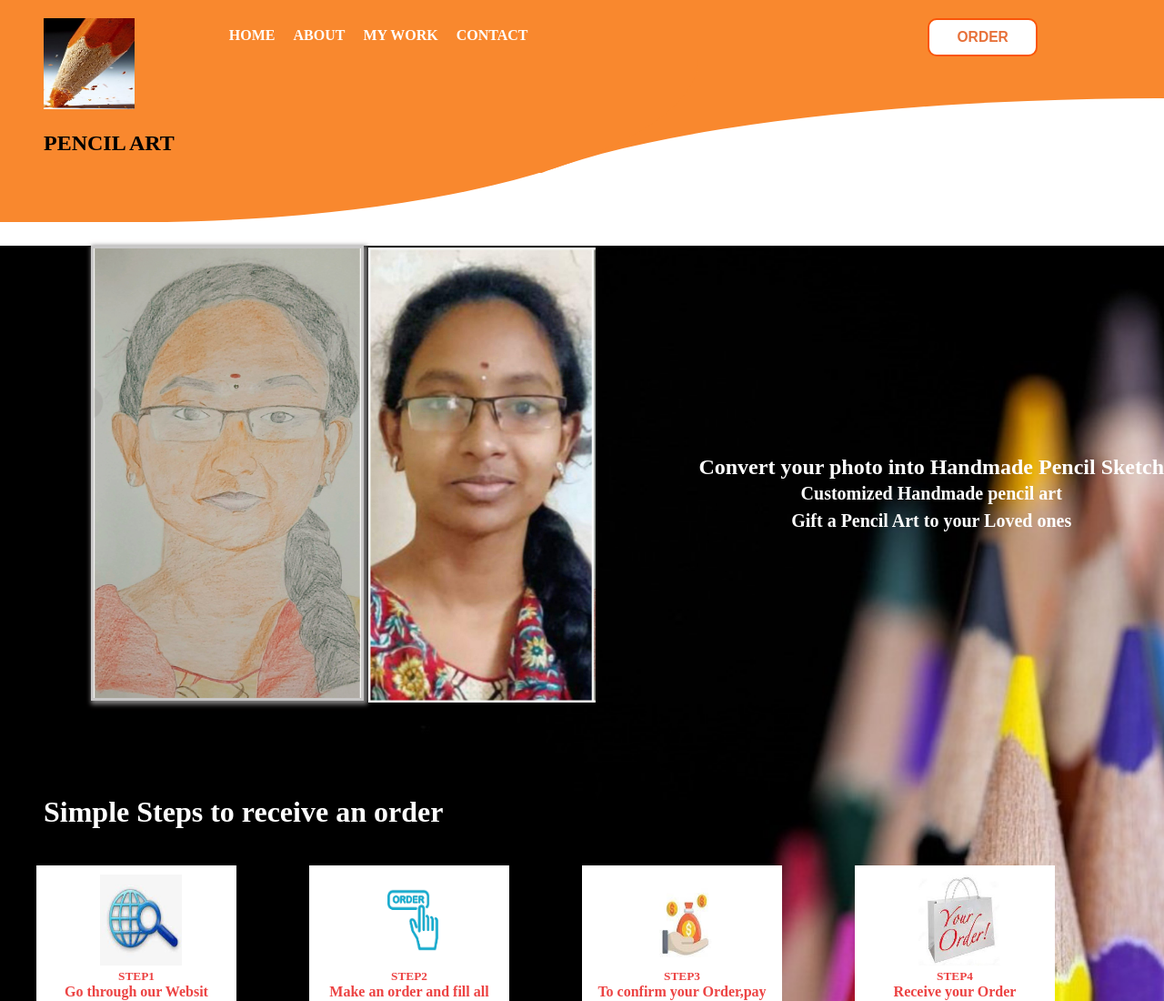
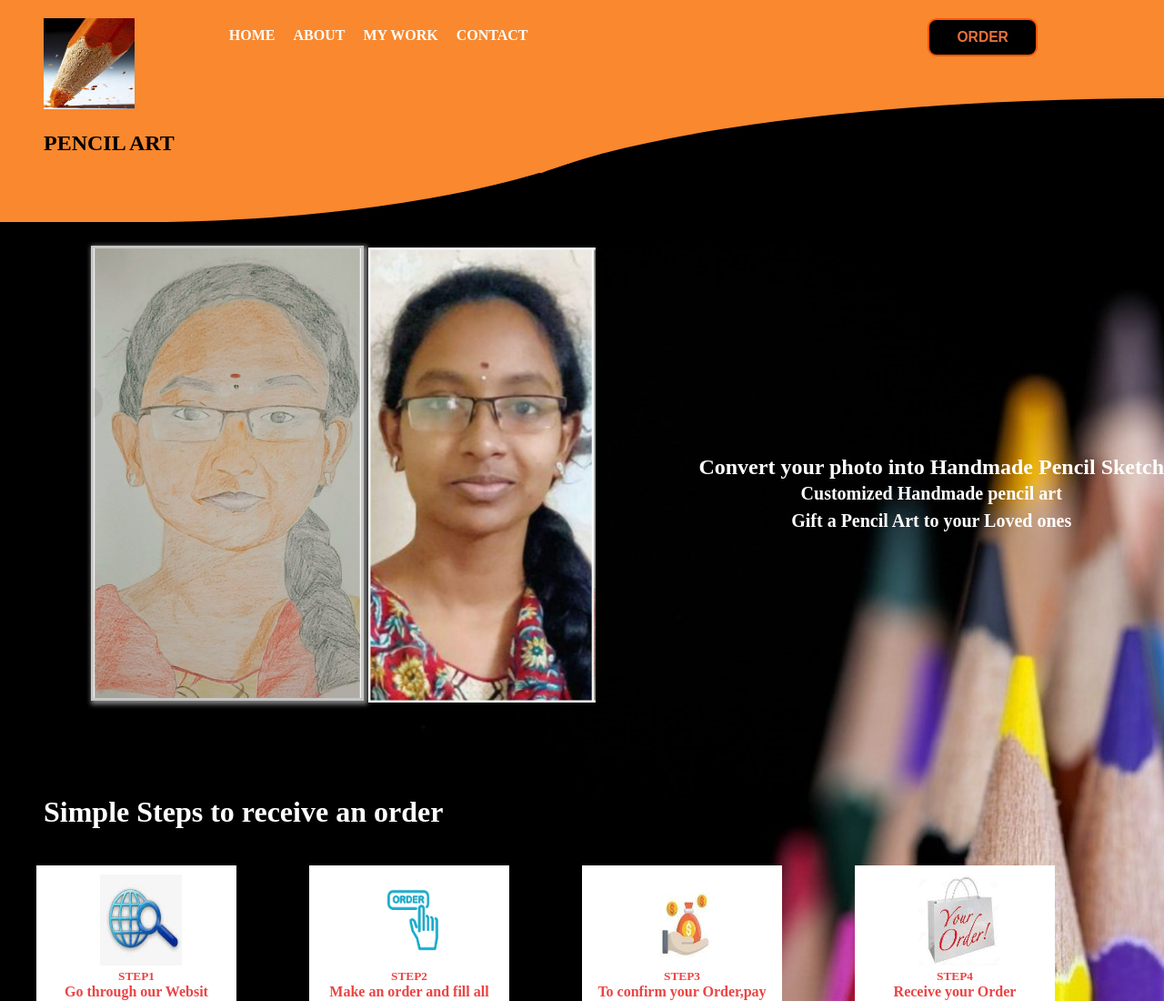
Before and after one commit to Meghana-Bathala/portfolio, a plain HTML site: page pencil/nothing.html in a window 1280 px wide. Shown: the top 1100 px of the page at 91% size. Drawn offline with Linux system fonts and the light colour scheme; a web font is replaced by a local one.

Commit message:
Add files via upload

```diff
--- a/pencil/nothing.css
+++ b/pencil/nothing.css
@@ -7,7 +7,7 @@
 
     }
     body{
-    background-color: white;
+    background-color: black;
     }
     .navigation{
     display:flex;
@@ -39,7 +39,7 @@
          border-radius:100% 0 0 0;
          width: 60%;
          height: 150px;
-         background-color:white;
+         background-color:black;
          left: 40%;
          top: 108px;
          z-index: -1;
@@ -74,7 +74,7 @@
     }
     button{
         border:2px solid rgb(250, 85, 9);
-        background-color: white;
+        background-color: black;
         padding:10px 30px;
         margin:20px;
         border-radius:10px;
```
